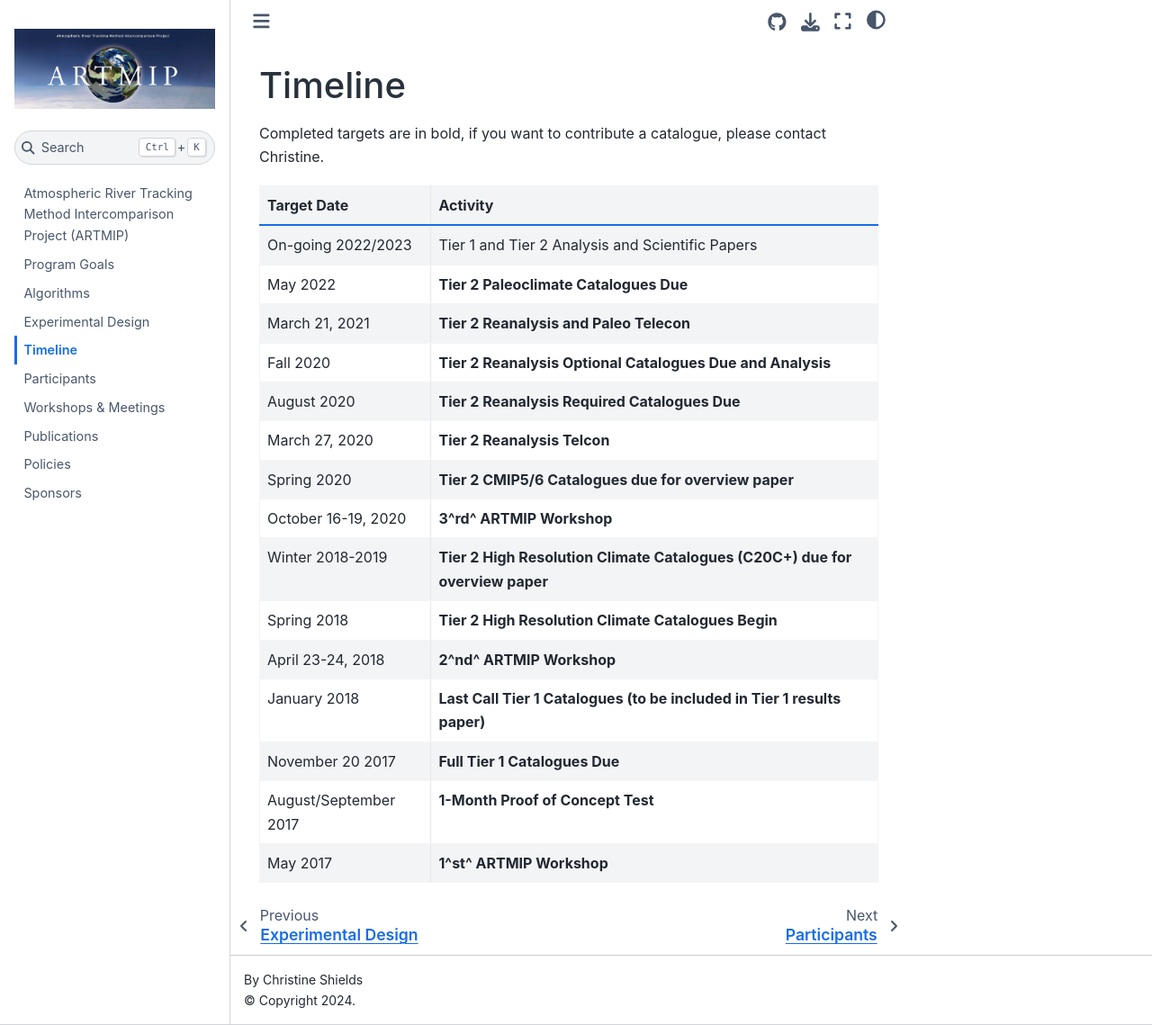
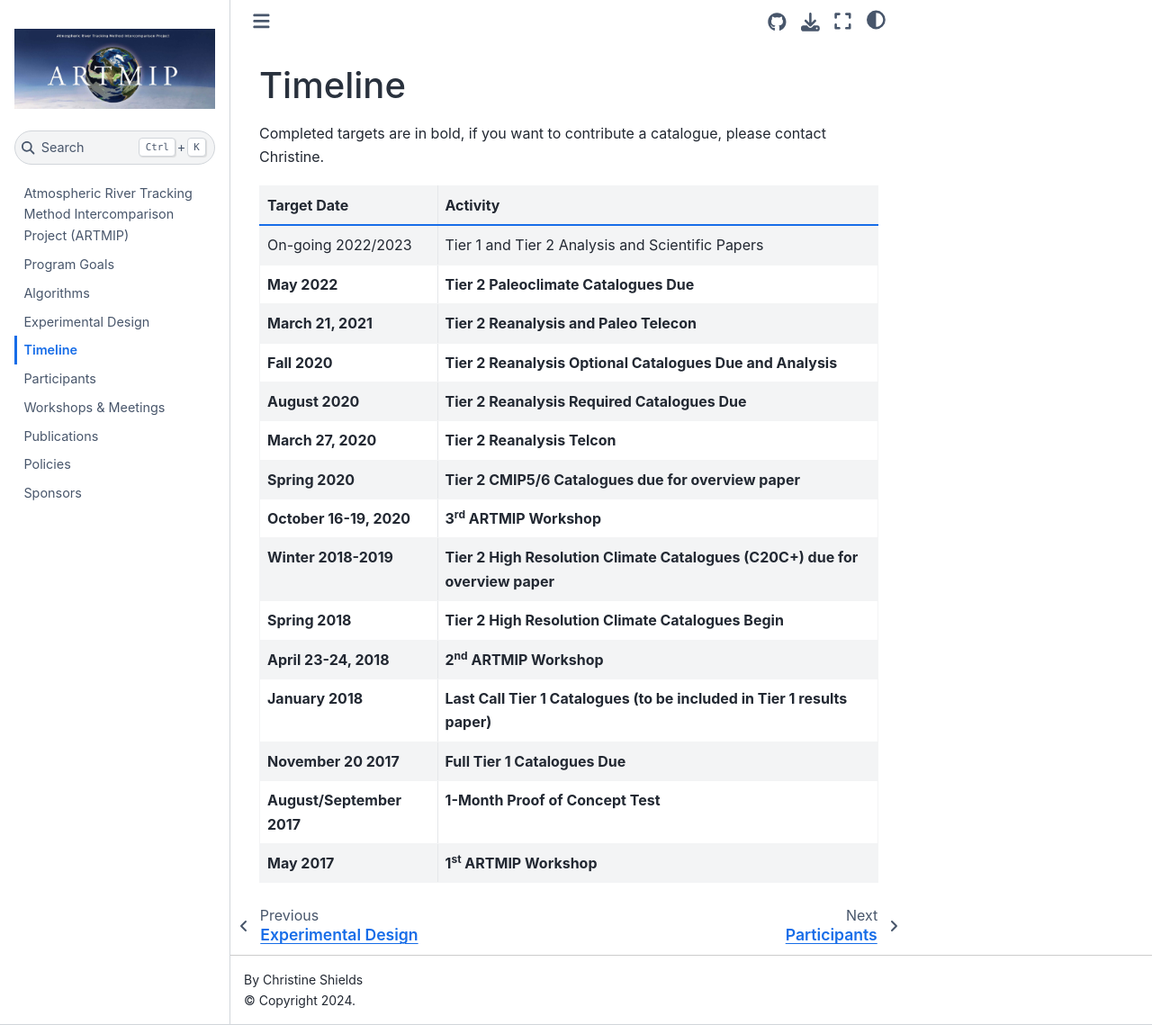
Before and after one commit to NCAR/ARTMIP, a Jupyter Book: the page built from book/timeline.md, in a window 1280 px wide and 1139 px high. Shown: the whole window at 90% size. Built offline with Jupyter Book 1.0.4 settings and Sphinx 7.4.7 and the Sphinx Book theme 1.1.4, drawn with Linux system fonts in a browser that asks for light colours.

Commit message:
Superscript and bold

```diff
--- a/book/timeline.md
+++ b/book/timeline.md
@@ -4,17 +4,17 @@
 | Target Date | Activity |
 | ------------- | ------------- |
 | On-going 2022/2023 | Tier 1 and Tier 2 Analysis and Scientific Papers |
-| May 2022 | **Tier 2 Paleoclimate Catalogues Due** |
-| March 21, 2021 | **Tier 2 Reanalysis and Paleo Telecon** |
-| Fall 2020 | **Tier 2 Reanalysis Optional Catalogues Due and Analysis** |
-| August 2020 | **Tier 2 Reanalysis Required Catalogues Due** |
-| March 27, 2020 | **Tier 2 Reanalysis Telcon** |
-| Spring 2020 | **Tier 2 CMIP5/6 Catalogues due for overview paper** |
-| October 16-19, 2020 | **3^rd^ ARTMIP Workshop** |
-| Winter 2018-2019 | **Tier 2 High Resolution Climate Catalogues (C20C+) due for overview paper** |
-| Spring 2018 | **Tier 2 High Resolution Climate Catalogues Begin** |
-| April 23-24, 2018 | **2^nd^ ARTMIP Workshop** |
-| January 2018 | **Last Call Tier 1 Catalogues (to be included in Tier 1 results paper)** |
-| November 20 2017 | **Full Tier 1 Catalogues Due** |
-| August/September 2017 | **1-Month Proof of Concept Test** |
-| May 2017 | **1^st^ ARTMIP Workshop** |
+| **May 2022** | **Tier 2 Paleoclimate Catalogues Due** |
+| **March 21, 2021** | **Tier 2 Reanalysis and Paleo Telecon** |
+| **Fall 2020** | **Tier 2 Reanalysis Optional Catalogues Due and Analysis** |
+| **August 2020** | **Tier 2 Reanalysis Required Catalogues Due** |
+| **March 27, 2020** | **Tier 2 Reanalysis Telcon** |
+| **Spring 2020** | **Tier 2 CMIP5/6 Catalogues due for overview paper** |
+| **October 16-19, 2020** | **3<sup>rd</sup> ARTMIP Workshop** |
+| **Winter 2018-2019** | **Tier 2 High Resolution Climate Catalogues (C20C+) due for overview paper** |
+| **Spring 2018** | **Tier 2 High Resolution Climate Catalogues Begin** |
+| **April 23-24, 2018** | **2<sup>nd</sup> ARTMIP Workshop** |
+| **January 2018** | **Last Call Tier 1 Catalogues (to be included in Tier 1 results paper)** |
+| **November 20 2017** | **Full Tier 1 Catalogues Due** |
+| **August/September 2017** | **1-Month Proof of Concept Test** |
+| **May 2017** | **1<sup>st</sup> ARTMIP Workshop** |
```
